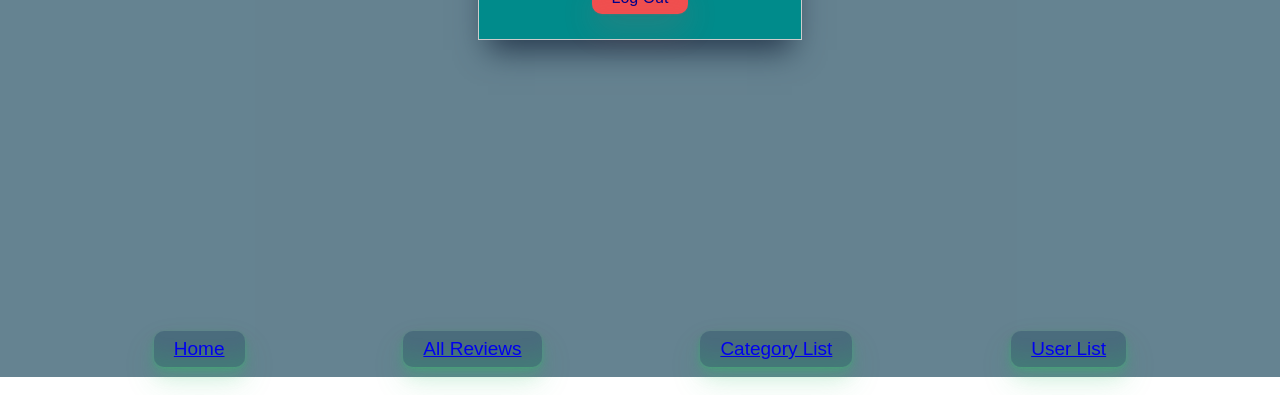
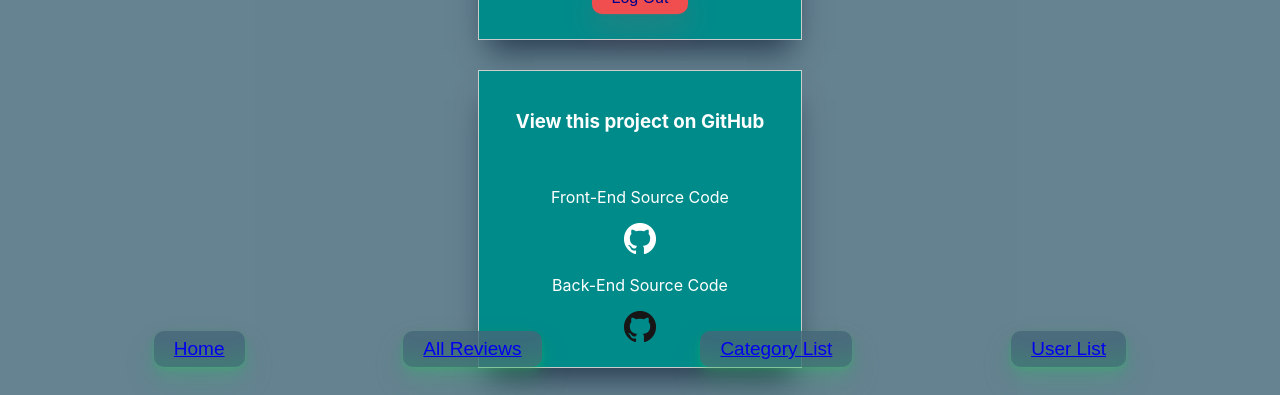
Before and after one commit to Iznara/nc-games-frontend, a React (Create React App) app: page / in a window 1280 px wide. Shown: the part 423-818 px from the top of the page. Built offline with nearby package versions, Linux system fonts and the light colour scheme.

Commit message:
added links to github source on homepage

```diff
--- a/src/pages/Home.jsx
+++ b/src/pages/Home.jsx
@@ -1,4 +1,6 @@
 import React, { useContext, useState } from 'react';
+import logoLight from "../GitHub-Mark-Light-32px.png"
+import logoDark from "../GitHub-Mark-32px.png"
 import { Link } from 'react-router-dom';
 import { UserContext } from '../contexts/user';
 import { CardContainer, CustomBlueButton, CustomGreenButton, CustomRedButton, ImageContainer } from '../styles/styles.components';
@@ -43,6 +45,7 @@ const Home = ({ setUser }) => {
     };
 
     return (
+<div>
         <CardContainer>
             <br />
             <h2>Welcome back! {user.username}</h2>
@@ -82,6 +85,17 @@ const Home = ({ setUser }) => {
             ) : null}
 
         </CardContainer>
+
+        <CardContainer>
+            <h3>View this project on GitHub</h3>
+            <br/>
+            <p>Front-End Source Code</p>
+            <a href="https://github.com/Iznara/nc-games-frontend"><img src={logoLight} alt="GitHub Logo" /></a>
+            <p>Back-End Source Code</p>
+            <a href="https://github.com/Iznara/be-nc-games-heroku"><img src={logoDark} alt="GitHub Logo" /></a>
+        </CardContainer>
+
+        </div>
     );
 };
 
```
Also changed, not shown: src/components/Header.jsx (deleted, +0 -11 lines), src/GitHub-Mark-32px.png (added), src/GitHub-Mark-Light-32px.png (added).
